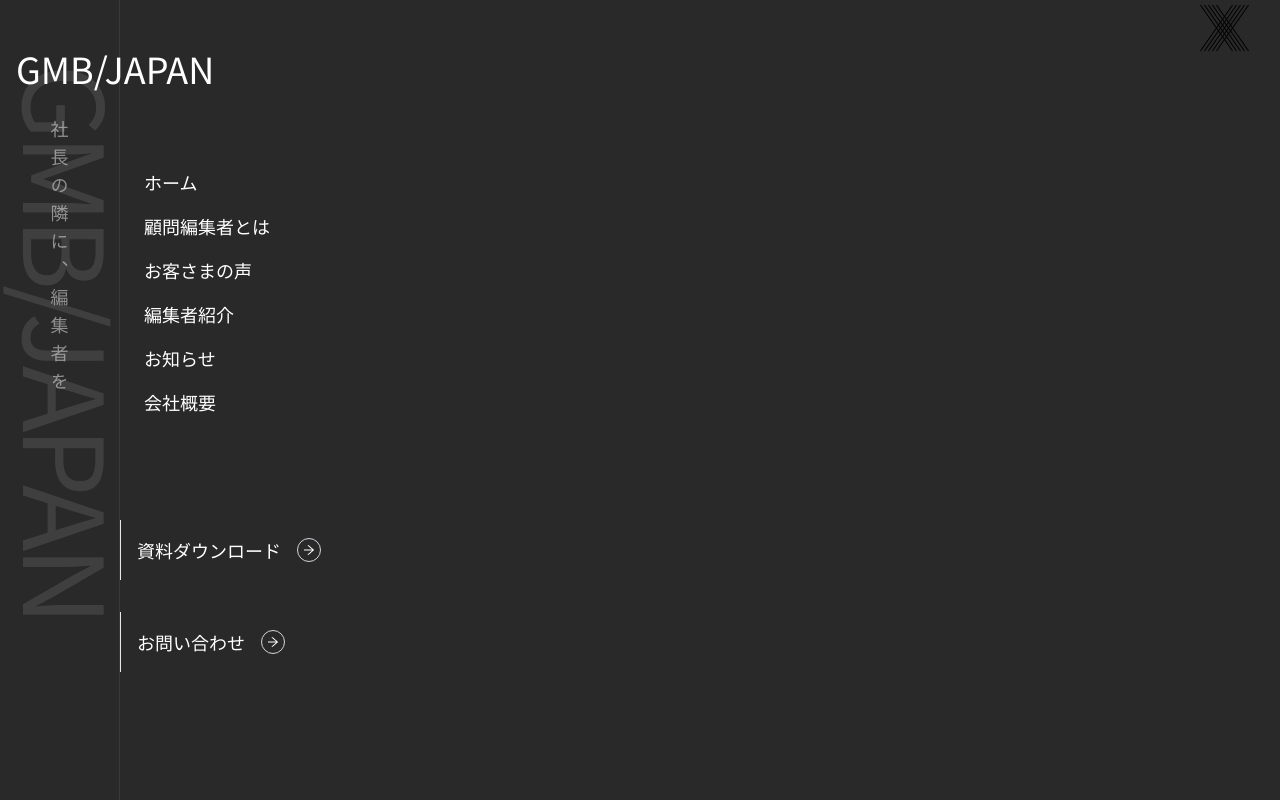
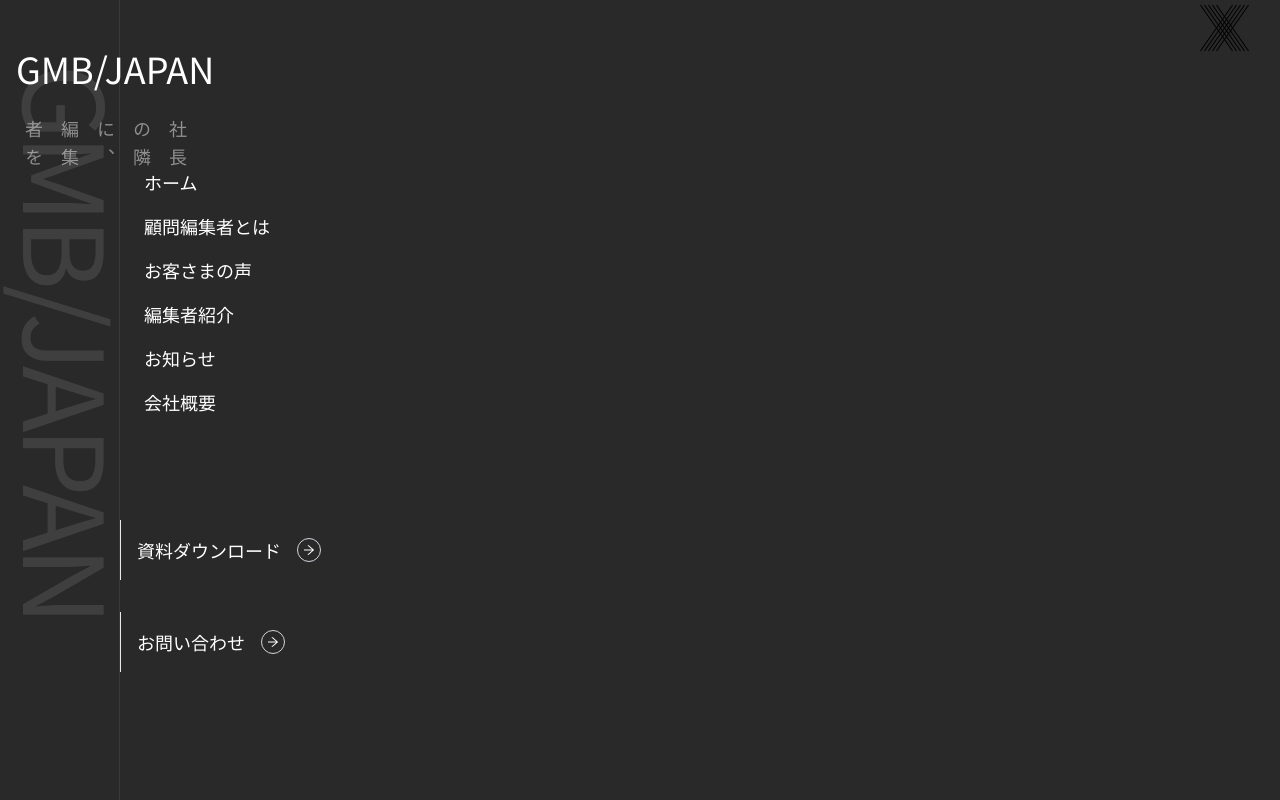
Before and after one commit to sifatulrabbi/gmb-jp, a Next.js app: page / in a window 1280 px wide. Both pictures are taken after a click on the button 1224 px from the left and 28 px from the top of the page. Shown: the top 800 px of the page. Built offline with nearby package versions, Linux system fonts and the light colour scheme.

Commit message:
fix: minor fix in README.md, menu components
change menu component viewing mode.

```diff
--- a/components/Menu/Menu.jsx
+++ b/components/Menu/Menu.jsx
@@ -8,7 +8,7 @@ import MenuExtraLinks from "./MenuExtraLinks";
 function Menu({ show }) {
   return (
     <div
-      className={`"z-50 absolute top-0 right-0 left-0 bottom-0 bg-[#292929] text-white flex justify-start items-center overflow-hidden`}
+      className={`z-50 fixed top-0 right-0 left-0 bottom-0 bg-[#292929] text-white flex justify-start items-center overflow-hidden`}
     >
       <section className="min-w-[120px] max-w-[120px] h-full border-r-[1px] border-[#393939] p-4 relative flex-col justify-start items-center">
         <div className="leading-[1] absolute">
--- a/features/menu/MenuProvider.jsx
+++ b/features/menu/MenuProvider.jsx
@@ -17,7 +17,7 @@ function MenuProvider({ children }) {
   return (
     <>
       <MenuBtn show={menu.show} toggleMenu={toggleMenu} />
-      {menu.show ? <Menu show={menu.show} /> : children}
+      {menu.show && <Menu show={menu.show} />}
     </>
   );
 }
--- a/pages/_app.jsx
+++ b/pages/_app.jsx
@@ -15,9 +15,8 @@ function MyApp({ Component, pageProps }) {
       </Head>
 
       <RecoilRoot>
-        <MenuProvider>
-          <Component {...pageProps} />
-        </MenuProvider>
+        <MenuProvider />
+        <Component {...pageProps} />
       </RecoilRoot>
     </>
   );
```
Also changed, not shown: 1 other file (tests, documents, lock files or other folders).
